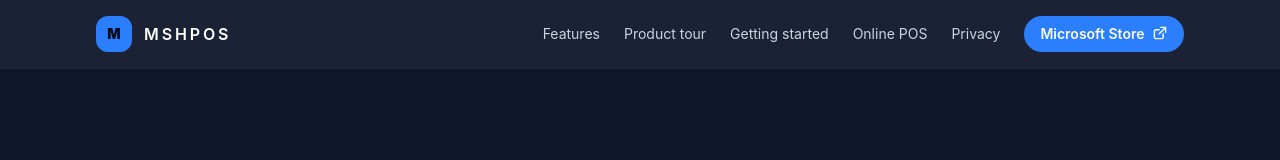
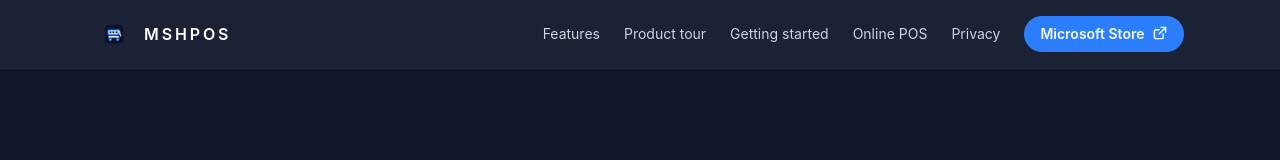
Before and after one commit to MohamedShafraz/SS, a Next.js app: page / in a window 1280 px wide. Shown: the top 160 px of the page. Built offline with nearby package versions, Linux system fonts and the light colour scheme; no server answers.

Commit message:
feat(website): add transparent logo and update site header with logo image

```diff
--- a/src/app/layout.tsx
+++ b/src/app/layout.tsx
@@ -20,6 +20,11 @@ export const metadata: Metadata = {
   description: "A focused offline Windows point-of-sale system for independent retailers and growing shops.",
   metadataBase: metadataBase(),
   openGraph: { title: "MSHPOS", description: "A focused point-of-sale system for independent shops.", images: ["/store-assets/mshpos-super-hero-blue.png"] },
+  icons: {
+    icon: "/store-assets/mshpos-logo-transparent.png",
+    shortcut: "/store-assets/mshpos-logo-transparent.png",
+    apple: "/store-assets/mshpos-logo-transparent.png",
+  },
   robots: { index: true, follow: true },
 };
 
--- a/src/app/page.tsx
+++ b/src/app/page.tsx
@@ -43,7 +43,7 @@ export default function Home() {
 
       <ProductTour />
 
-      <section className="bg-slate-900 text-white" id="getting-started"><div className="mx-auto max-w-6xl px-5 py-16 lg:px-8 lg:py-24"><div className="max-w-2xl"><p className="eyebrow text-blue-300">Getting started</p><h2 className="mt-3 text-4xl font-semibold tracking-tight text-slate-50 sm:text-4xl">From Store listing to first sale, one clear setup.</h2></div><ol className="mt-10 grid gap-4 md:grid-cols-5">{steps.map((step, index) => <li className="rounded-2xl border border-blue-800 bg-blue-900/60 p-5" key={step}><span className="text-3xl font-semibold text-blue-300">0{index + 1}</span><p className="mt-8 text-sm font-medium leading-6 text-blue-50">{step}</p></li>)}</ol><div className="mt-10"><StoreLink className="rounded-full bg-blue-500 px-5 py-3 font-semibold text-black/90 hover:bg-blue-400" /></div></div></section>
+      <section className="bg-slate-900 text-white" id="getting-started"><div className="mx-auto max-w-6xl px-5 py-16 lg:px-8 lg:py-24"><div className="max-w-2xl"><p className="font-semibold uppercase tracking-[0.2em] text-blue-300">Getting started</p><h2 className="mt-3 text-4xl font-semibold tracking-tight text-slate-50 sm:text-4xl">From Store listing to first sale, one clear setup.</h2></div><ol className="mt-10 grid gap-4 md:grid-cols-5">{steps.map((step, index) => <li className="rounded-2xl border border-blue-800 bg-blue-900/60 p-5" key={step}><span className="text-3xl font-semibold text-blue-300">0{index + 1}</span><p className="mt-8 text-sm font-medium leading-6 text-blue-50">{step}</p></li>)}</ol><div className="mt-10"><StoreLink className="rounded-full bg-blue-500 px-5 py-3 font-semibold text-black/90 hover:bg-blue-400" /></div></div></section>
 
       <section className="border-t border-slate-200 bg-white" id="online-pos"><div className="mx-auto max-w-6xl px-5 py-16 lg:px-8 lg:py-24"><p className="eyebrow">Online POS enquiry</p><h2 className="section-title max-w-2xl">Tell us what your hosted operation needs.</h2><p className="mt-5 max-w-2xl leading-7 text-slate-600">Share your shop type, number of locations, and the workflow you want to improve. We will reply by email to discuss a custom online POS option.</p><a className="mt-7 inline-flex rounded-full bg-blue-700 px-5 py-3 font-semibold text-white hover:bg-blue-800" href={onlinePosHref()}>Email an enquiry</a><p className="mt-4 text-sm text-slate-500">No account or visitor form is created by this website.</p></div></section>
     </main>
--- a/src/components/site-header.tsx
+++ b/src/components/site-header.tsx
@@ -1,6 +1,7 @@
 "use client";
 
 import Link from "next/link";
+import Image from "next/image";
 import { SITE, validStoreUrl } from "@/site/config";
 import { ExternalLinkIcon } from "@/components/icons";
 
@@ -21,7 +22,14 @@ export function SiteHeader() {
     <header className="sticky top-0 z-30 border-b border-slate-800/80 bg-slate-900/95 text-white backdrop-blur">
       <div className="mx-auto flex max-w-6xl items-center justify-between gap-5 px-5 py-4 lg:px-8">
         <Link href="/" className="flex items-center gap-3" aria-label="MSHPOS home">
-          <span className="grid h-9 w-9 place-items-center rounded-xl bg-blue-500 text-sm font-black text-black/90">M</span>
+          <Image
+            src="/store-assets/mshpos-logo-transparent.png"
+            alt="MSHPOS"
+            width={36}
+            height={36}
+            className="h-9 w-9 rounded-xl object-cover"
+            priority
+          />
           <span className="font-semibold tracking-[0.18em]">MSHPOS</span>
         </Link>
         <nav className="hidden items-center gap-6 text-sm text-slate-300 md:flex" aria-label="Main navigation">
@@ -50,7 +58,7 @@ export function SiteHeader() {
 
 export function SiteFooter() {
   return (
-    <footer className="border-t border-slate-800 bg-black/90 text-slate-400">
+    <footer className="border-t border-slate-800 bg-slate-900 text-slate-400">
       <div className="mx-auto flex max-w-6xl flex-col gap-5 px-5 py-10 text-sm sm:flex-row sm:items-center sm:justify-between lg:px-8">
         <div>
           <p className="font-semibold tracking-[0.18em] text-white">MSHPOS</p>
```
Also changed, not shown: public/store-assets/mshpos-logo-transparent.png (added).
